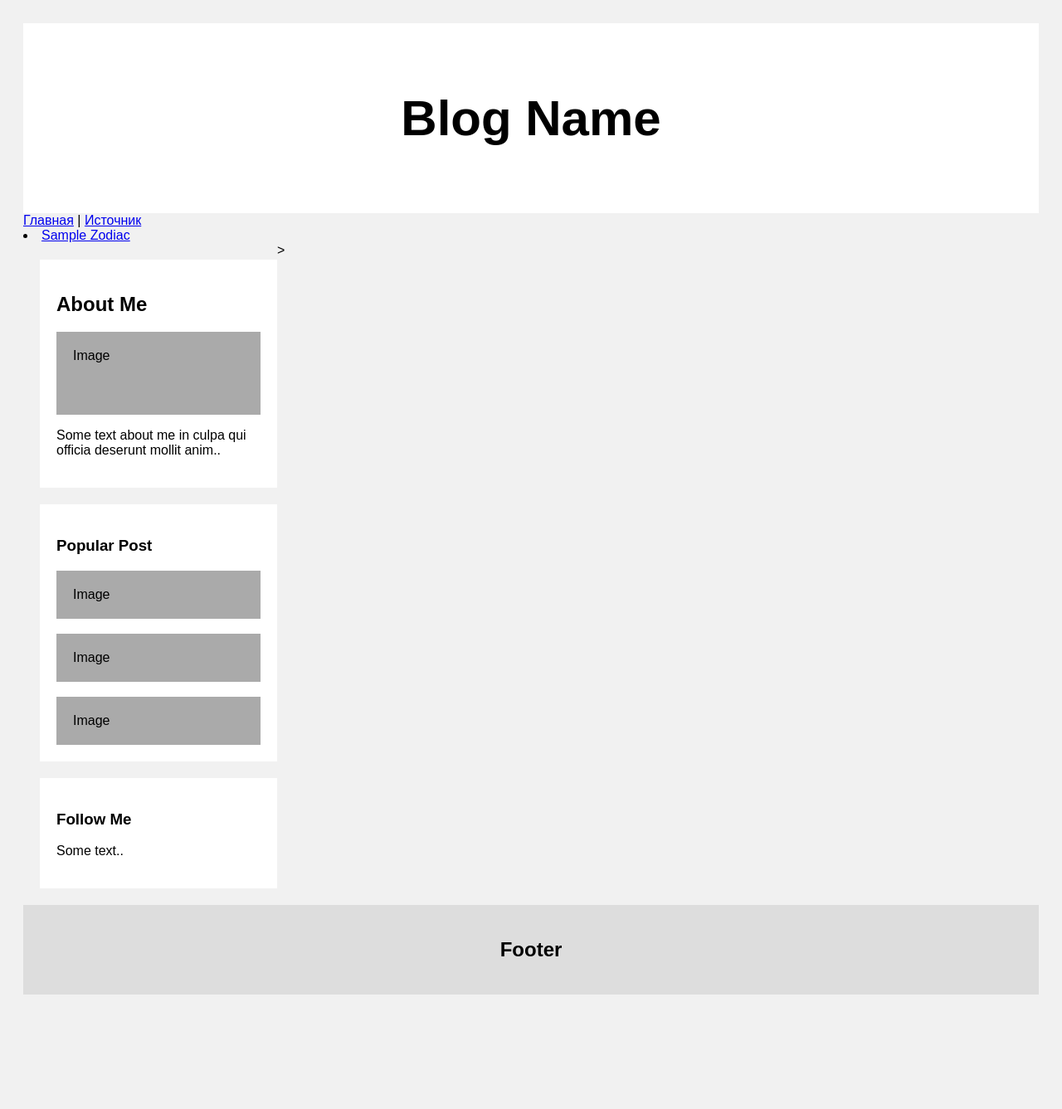
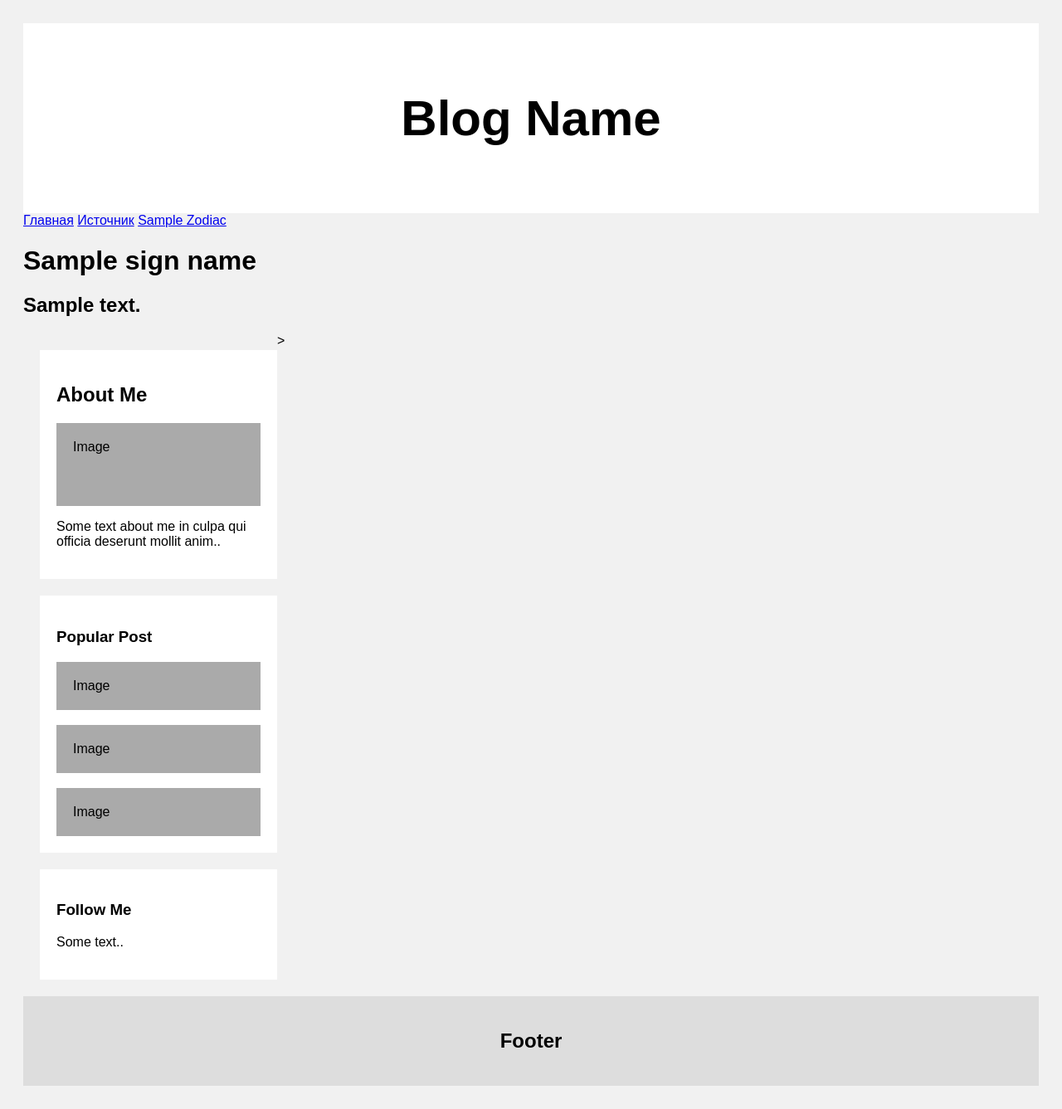
Before and after one commit to inkstatim/django-blog, a Django app: template my_page/horoscope/templates/horoscope/info_zodiac.html in a window 1280 px wide. Shown: the whole page at 83% size. Before the commit the page ends 1199 px from the top, so only its background shows below. Run offline with Django 4.2, Linux system fonts and the light colour scheme; the template is opened without the code that fills it: most values are stand-ins (such as "Sample title", 1, 10 or a date in 2020).

Commit message:
style moved to a separate file

```diff
--- a/my_blog/templates/base.html
+++ b/my_blog/templates/base.html
@@ -1,78 +1,10 @@
+{% load static %}
+
 <!DOCTYPE html>
 <html>
 <head>
     <meta name="viewport" content="width=device-width, initial-scale=1">
-    <style>
-        * {
-            box-sizing: border-box;
-        }
-
-        /* Add a gray background color with some padding */
-        body {
-            font-family: Arial;
-            padding: 20px;
-            background: #f1f1f1;
-        }
-
-        /* Header/Blog Title */
-        .header {
-            padding: 30px;
-            font-size: 40px;
-            text-align: center;
-            background: white;
-        }
-
-        /* Create two unequal columns that floats next to each other */
-        /* Left column */
-        .leftcolumn {
-            float: left;
-            width: 75%;
-        }
-
-        /* Right column */
-        .rightcolumn {
-            float: left;
-            width: 25%;
-            padding-left: 20px;
-        }
-
-        /* Fake image */
-        .fakeimg {
-            background-color: #aaa;
-            width: 100%;
-            padding: 20px;
-        }
-
-        /* Add a card effect for articles */
-        .card {
-            background-color: white;
-            padding: 20px;
-            margin-top: 20px;
-        }
-
-        /* Clear floats after the columns */
-        .row:after {
-            content: "";
-            display: table;
-            clear: both;
-        }
-
-        /* Footer */
-        .footer {
-            padding: 20px;
-            text-align: center;
-            background: #ddd;
-            margin-top: 20px;
-        }
-
-        /* Responsive layout - when the screen is less than 800px wide, make the two columns stack on top of each other instead of next to each other */
-        @media screen and (max-width: 800px) {
-            .leftcolumn, .rightcolumn {
-                width: 100%;
-                padding: 0;
-            }
-        }
-    </style>
+    <link rel="stylesheet" href="{% static 'blog/css/base.css' %}">
 </head>
 
 <body>
--- a/my_page/horoscope/templates/horoscope/info_zodiac.html
+++ b/my_page/horoscope/templates/horoscope/info_zodiac.html
@@ -1,13 +1,22 @@
 {% extends 'base.html' %}
+{% load static %}
+{% block css_additional %}
+    <link rel="stylesheet" href="{% static 'horoscope/css/info.css' %}">
+{% endblock %}
 
 {% block title %}
-    Гороскоп
+    Гороскоп для {{ sign }}
 {% endblock %}
+
 
 
 {% block content %}
     {% include 'includes/navbar.html' %}
-    {% for zodiac in zodiacs %}
-        <li><a href="{% url 'horoscope-name' sign_of_zodiac=zodiac %}">{{ zodiac|title }}</a></li>
-    {% endfor %}
+    <h1>{{ sign_name }}</h1>
+    {% if description is None %}
+        <h2>Неправильный знак зодиака - {{ sign|upper }}</h2>
+        {% else %}
+        <h2>{{ description|capfirst|safe }}</h2>
+
+    {% endif %}
 {% endblock %}
--- a/my_page/horoscope/templates/includes/navbar.html
+++ b/my_page/horoscope/templates/includes/navbar.html
@@ -1,4 +1,8 @@
 <nav>
-    <a href="{% url 'horoscope-index' %}">Главная</a> |
+    <a href="{% url 'horoscope-index' %}">Главная</a>
     <a href="https://webdevkin.ru/courses/git/git-merge">Источник</a>
+    {% for zodic in zodiacs %}
+         <a href="{% url 'horoscope-name' sign_of_zodiac=zodic %}">{{ zodic|title }}</a>
+    {% endfor %}
+
 </nav>
```
Also changed, not shown: my_page/horoscope/views.py (+9 -4 lines).
